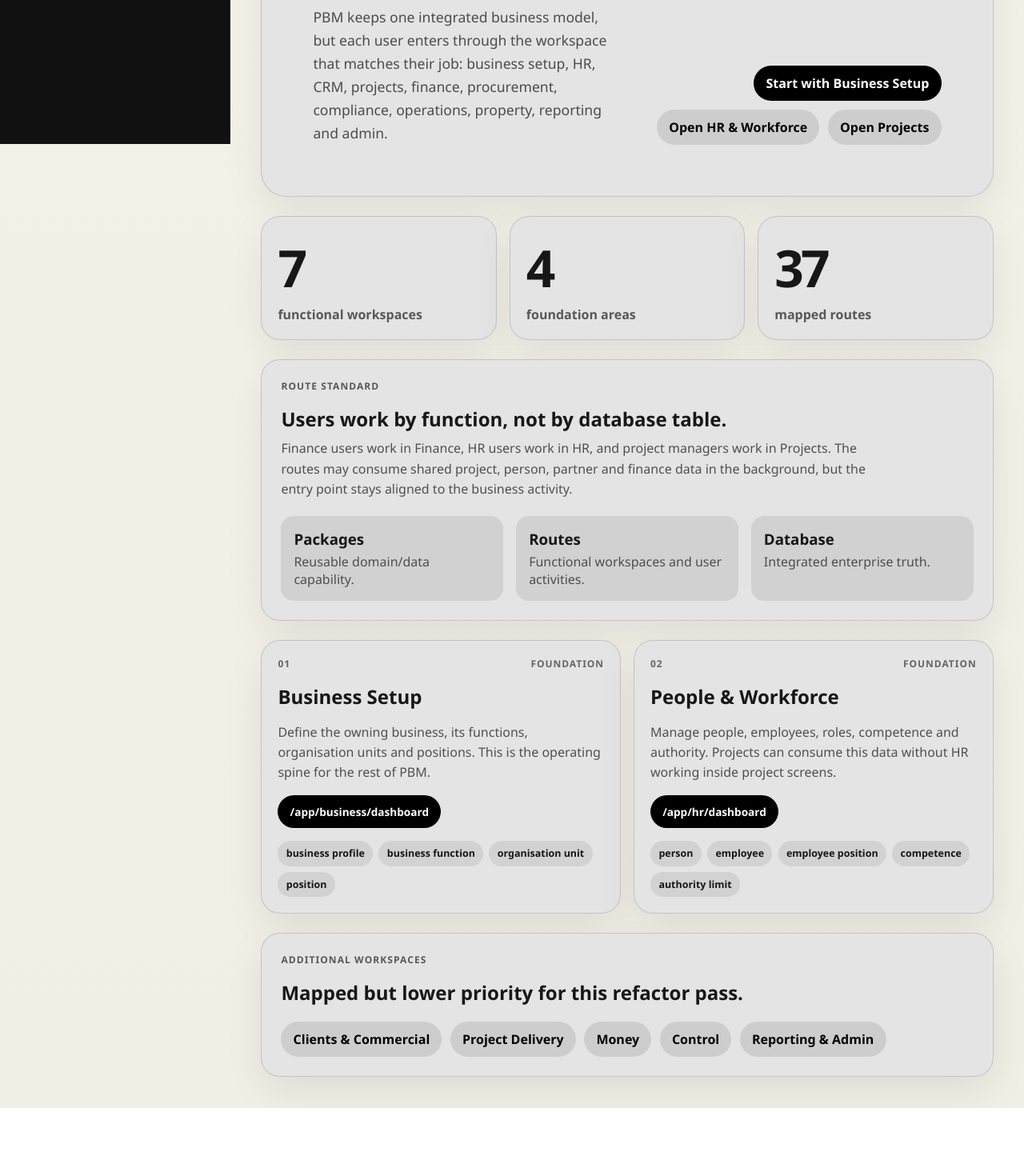
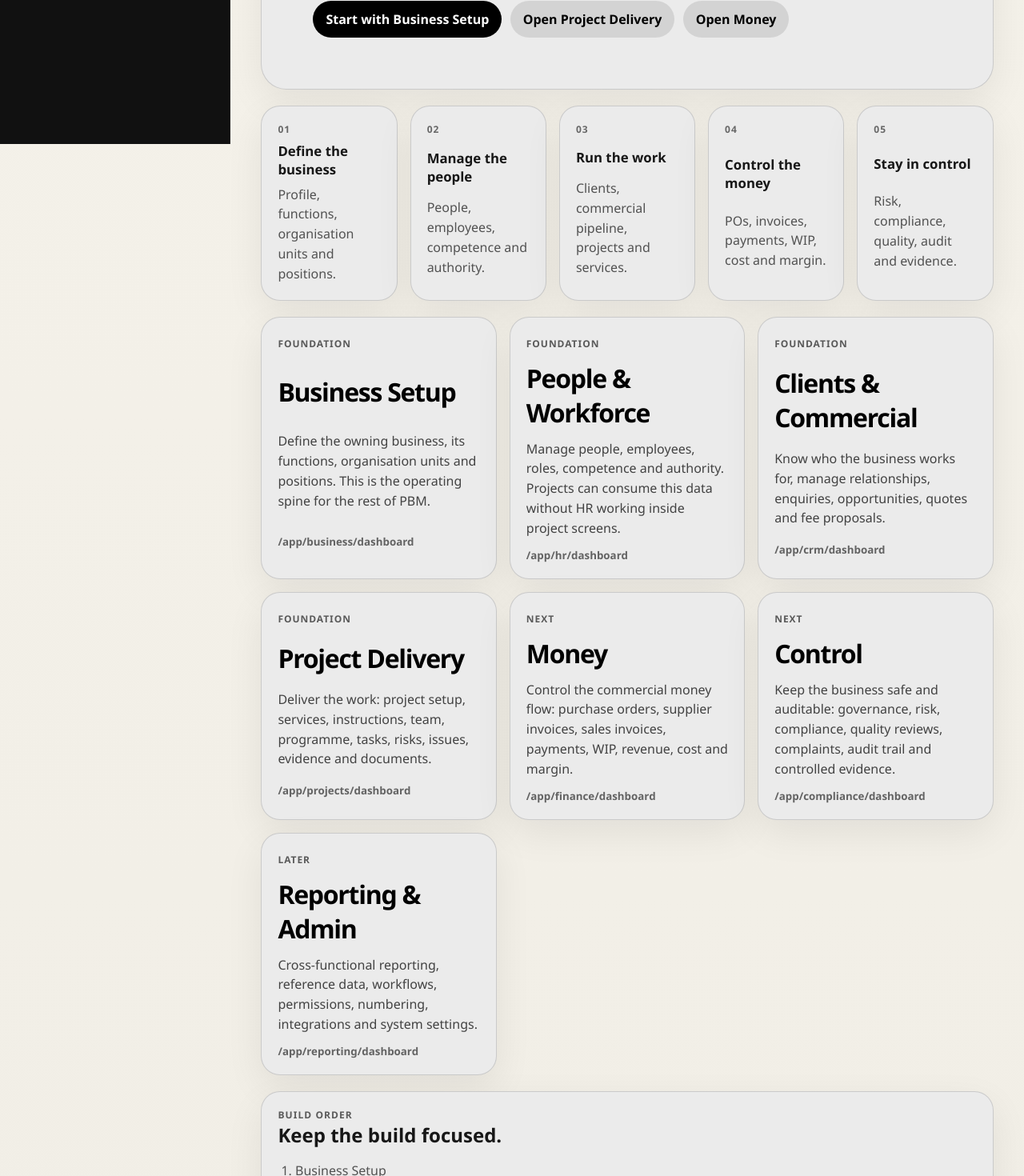
Before and after one commit to 8140spitt/perspective_business_manager, a SvelteKit app: page /app/dashboard in a window 1280 px wide. Shown: the part 660-2130 px from the top of the page at 80% size. Before the commit the page ends 2045 px from the top, so only its background shows below. Built offline with nearby package versions, Linux system fonts and the light colour scheme.

Commit message:
Reduce main dashboard noise around operating lanes

```diff
--- a/src/routes/app/dashboard/+page.svelte
+++ b/src/routes/app/dashboard/+page.svelte
@@ -3,163 +3,116 @@
 
 	const statusLabel: Record<CapabilityArea['status'], string> = {
 		foundation: 'Foundation',
-		scaffolded: 'Scaffolded',
-		future: 'Future'
+		scaffolded: 'Next',
+		future: 'Later'
 	};
 
-	const priorityWorkspaceIds = [
-		'business-setup',
-		'people-workforce',
-		'crm-commercial',
-		'projects-portfolio',
-		'finance-capital',
-		'supply-chain-procurement',
-		'governance-risk-compliance',
-		'operations-service-delivery',
-		'property-technical-asset',
-		'information-data-digital'
-	];
-
-	const orderedWorkspaces = priorityWorkspaceIds
-		.map((id) => capabilityMap.find((area) => area.id === id))
-		.filter((area): area is CapabilityArea => Boolean(area));
-
-	const otherWorkspaces = capabilityMap.filter((area) => !priorityWorkspaceIds.includes(area.id));
-	const workspaceCount = capabilityMap.length;
-	const foundationCount = capabilityMap.filter((area) => area.status === 'foundation').length;
-	const routeCount = capabilityMap.reduce((total, area) => total + area.currentRoutes.length, 0);
+	const operatingLanes = capabilityMap;
+	const foundationLanes = operatingLanes.filter((lane) => lane.status === 'foundation');
 </script>
 
 <svelte:head>
-	<title>Functional Workspaces | Perspective Business Manager</title>
+	<title>Operating Model | Perspective Business Manager</title>
 </svelte:head>
 
 <section class="page-shell">
 	<section class="hero">
-		<div>
 		<p class="eyebrow">Perspective Business Manager</p>
-			<h1>Functional workspaces over old module silos.</h1>
+		<h1>One business. Seven clear lanes.</h1>
 		<p class="lede">
-				PBM keeps one integrated business model, but each user enters through the workspace that
-				matches their job: business setup, HR, CRM, projects, finance, procurement, compliance,
-				operations, property, reporting and admin.
+			PBM is not a pile of modules. It is one integrated business system with clear workspaces
+			for the jobs people actually do: set up the business, manage people, win work, deliver
+			work, control money, stay compliant and report clearly.
 		</p>
-		</div>
 
-		<div class="hero-actions" aria-label="Primary workspaces">
+		<div class="hero-actions" aria-label="Primary actions">
 			<a href="/app/business/dashboard">Start with Business Setup</a>
-			<a href="/app/hr/dashboard">Open HR & Workforce</a>
-			<a href="/app/projects/dashboard">Open Projects</a>
+			<a href="/app/projects/dashboard">Open Project Delivery</a>
+			<a href="/app/finance/dashboard">Open Money</a>
 		</div>
 	</section>
 
-	<section class="metrics" aria-label="Workspace summary">
+	<section class="spine" aria-label="Operating spine">
 		<article>
-			<strong>{workspaceCount}</strong>
-			<span>functional workspaces</span>
+			<span>01</span>
+			<strong>Define the business</strong>
+			<p>Profile, functions, organisation units and positions.</p>
 		</article>
 		<article>
-			<strong>{foundationCount}</strong>
-			<span>foundation areas</span>
+			<span>02</span>
+			<strong>Manage the people</strong>
+			<p>People, employees, competence and authority.</p>
 		</article>
 		<article>
-			<strong>{routeCount}</strong>
-			<span>mapped routes</span>
+			<span>03</span>
+			<strong>Run the work</strong>
+			<p>Clients, commercial pipeline, projects and services.</p>
+		</article>
+		<article>
+			<span>04</span>
+			<strong>Control the money</strong>
+			<p>POs, invoices, payments, WIP, cost and margin.</p>
+		</article>
+		<article>
+			<span>05</span>
+			<strong>Stay in control</strong>
+			<p>Risk, compliance, quality, audit and evidence.</p>
 		</article>
 	</section>
 
-	<section class="panel">
-		<div class="section-heading">
-			<p class="eyebrow">Route standard</p>
-			<h2>Users work by function, not by database table.</h2>
-			<p>
-				Finance users work in Finance, HR users work in HR, and project managers work in Projects.
-				The routes may consume shared project, person, partner and finance data in the background,
-				but the entry point stays aligned to the business activity.
-			</p>
+	<section class="lane-grid" aria-label="Business workspaces">
+		{#each operatingLanes as lane}
+			<a class="lane-card" href={lane.primaryRoute} data-status={lane.status}>
+				<div class="lane-topline">
+					<span>{statusLabel[lane.status]}</span>
 				</div>
-
-		<div class="principles">
-			<article>
-				<h3>Packages</h3>
-				<p>Reusable domain/data capability.</p>
-			</article>
-			<article>
-				<h3>Routes</h3>
-				<p>Functional workspaces and user activities.</p>
-			</article>
-			<article>
-				<h3>Database</h3>
-				<p>Integrated enterprise truth.</p>
-			</article>
-		</div>
-	</section>
-
-	<section class="workspace-grid" aria-label="Functional workspace map">
-		{#each orderedWorkspaces as area, index}
-			<article class="workspace-card" data-status={area.status}>
-				<div class="card-topline">
-					<span>{String(index + 1).padStart(2, '0')}</span>
-					<strong>{statusLabel[area.status]}</strong>
-				</div>
-
-				<h2>{area.name}</h2>
-				<p>{area.description}</p>
-
-				<a class="primary-link" href={area.primaryRoute}>{area.primaryRoute}</a>
-
-				<div class="chips" aria-label="Core objects">
-					{#each area.coreObjects as object}
-						<span>{object.replace(/_/g, ' ')}</span>
-					{/each}
-				</div>
-			</article>
+				<h2>{lane.name}</h2>
+				<p>{lane.description}</p>
+				<small>{lane.primaryRoute}</small>
+			</a>
 		{/each}
 	</section>
 
-	{#if otherWorkspaces.length > 0}
 	<section class="panel">
-			<div class="section-heading">
-				<p class="eyebrow">Additional workspaces</p>
-				<h2>Mapped but lower priority for this refactor pass.</h2>
+		<div>
+			<p class="eyebrow">Build order</p>
+			<h2>Keep the build focused.</h2>
 		</div>
-
-			<div class="route-list">
-				{#each otherWorkspaces as area}
-					<a href={area.primaryRoute}>{area.name}</a>
+		<ol>
+			{#each foundationLanes as lane}
+				<li>{lane.name}</li>
 			{/each}
-			</div>
+			<li>Then wire Money and Control properly.</li>
+			<li>Reporting and Admin stay quiet until the operating spine is stable.</li>
+		</ol>
 	</section>
-	{/if}
 </section>
 
 <style>
 	.page-shell {
 		display: grid;
-		gap: 1.5rem;
+		gap: 1.25rem;
 		padding: clamp(1rem, 3vw, 2.5rem);
 	}
 
 	.hero,
 	.panel,
-	.workspace-card,
-	.metrics article {
+	.spine article,
+	.lane-card {
 		border: 1px solid color-mix(in oklch, CanvasText 14%, transparent);
-		background: color-mix(in oklch, Canvas 92%, CanvasText 8%);
-		box-shadow: 0 1rem 3rem color-mix(in oklch, CanvasText 8%, transparent);
+		background: color-mix(in oklch, Canvas 94%, CanvasText 6%);
+		box-shadow: 0 1rem 3rem color-mix(in oklch, CanvasText 7%, transparent);
 	}
 
 	.hero {
 		display: grid;
-		grid-template-columns: minmax(0, 1fr) auto;
-		gap: 1.5rem;
-		align-items: end;
+		gap: 1.25rem;
 		padding: clamp(1.5rem, 5vw, 4rem);
 		border-radius: 2rem;
 	}
 
 	.eyebrow {
-		margin: 0 0 0.5rem;
+		margin: 0;
 		font-size: 0.75rem;
 		font-weight: 800;
 		letter-spacing: 0.09em;
@@ -169,131 +122,68 @@
 
 	h1,
 	h2,
-	h3,
 	p {
 		margin: 0;
 	}
 
 	h1 {
-		max-width: 13ch;
-		font-size: clamp(2.5rem, 7vw, 5.25rem);
-		line-height: 0.92;
-		letter-spacing: -0.07em;
+		max-width: 12ch;
+		font-size: clamp(2.75rem, 8vw, 6rem);
+		line-height: 0.9;
+		letter-spacing: -0.08em;
 	}
 
 	.lede {
-		max-width: 75ch;
-		margin-top: 1rem;
-		font-size: 1.1rem;
+		max-width: 74ch;
+		font-size: 1.08rem;
 		line-height: 1.65;
-		opacity: 0.74;
+		opacity: 0.76;
 	}
 
-	.hero-actions,
-	.route-list {
+	.hero-actions {
 		display: flex;
 		flex-wrap: wrap;
 		gap: 0.65rem;
 	}
 
-	.hero-actions {
-		justify-content: end;
-		max-width: 24rem;
+	.hero-actions a,
+	.lane-card {
+		text-decoration: none;
 	}
 
-	.hero-actions a,
-	.route-list a,
-	.primary-link {
+	.hero-actions a {
 		border-radius: 999px;
-		padding: 0.7rem 0.95rem;
+		padding: 0.75rem 1rem;
 		background: CanvasText;
 		color: Canvas;
 		font-weight: 800;
-		text-decoration: none;
 	}
 
-	.hero-actions a:nth-child(n + 2),
-	.route-list a {
+	.hero-actions a:nth-child(n + 2) {
 		background: color-mix(in oklch, CanvasText 10%, transparent);
 		color: CanvasText;
 	}
 
-	.metrics {
+	.spine {
 		display: grid;
-		grid-template-columns: repeat(3, minmax(0, 1fr));
+		grid-template-columns: repeat(5, minmax(0, 1fr));
 		gap: 1rem;
 	}
 
-	.metrics article {
-		display: grid;
-		gap: 0.25rem;
+	.spine article,
+	.lane-card,
+	.panel {
+		border-radius: 1.5rem;
 		padding: 1.25rem;
-		border-radius: 1.5rem;
 	}
 
-	.metrics strong {
-		font-size: clamp(2rem, 6vw, 4rem);
-		letter-spacing: -0.06em;
+	.spine article {
+		display: grid;
+		gap: 0.45rem;
 	}
 
-	.metrics span {
-		font-weight: 800;
-		opacity: 0.68;
-	}
-
-	.panel {
-		display: grid;
-		gap: 1.25rem;
-		padding: 1.5rem;
-		border-radius: 1.5rem;
-	}
-
-	.section-heading {
-		display: grid;
-		gap: 0.5rem;
-		max-width: 80ch;
-	}
-
-	.section-heading p:not(.eyebrow) {
-		line-height: 1.6;
-		opacity: 0.72;
-	}
-
-	.principles {
-		display: grid;
-		grid-template-columns: repeat(3, minmax(0, 1fr));
-		gap: 1rem;
-	}
-
-	.principles article {
-		padding: 1rem;
-		border-radius: 1rem;
-		background: color-mix(in oklch, Canvas 86%, CanvasText 14%);
-	}
-
-	.principles p {
-		margin-top: 0.35rem;
-		opacity: 0.7;
-	}
-
-	.workspace-grid {
-		display: grid;
-		grid-template-columns: repeat(auto-fit, minmax(18rem, 1fr));
-		gap: 1rem;
-	}
-
-	.workspace-card {
-		display: grid;
-		align-content: start;
-		gap: 1rem;
-		padding: 1.25rem;
-		border-radius: 1.5rem;
-	}
-
-	.card-topline {
-		display: flex;
-		justify-content: space-between;
-		gap: 1rem;
+	.spine span,
+	.lane-topline span {
 		font-size: 0.75rem;
 		font-weight: 900;
 		letter-spacing: 0.08em;
@@ -301,39 +191,56 @@
 		opacity: 0.62;
 	}
 
-	.workspace-card p {
+	.spine strong {
+		font-size: 1.05rem;
+	}
+
+	.spine p,
+	.lane-card p,
+	.panel li {
 		line-height: 1.55;
 		opacity: 0.72;
 	}
 
-	.primary-link {
-		justify-self: start;
-		font-size: 0.85rem;
+	.lane-grid {
+		display: grid;
+		grid-template-columns: repeat(auto-fit, minmax(18rem, 1fr));
+		gap: 1rem;
 	}
 
-	.chips {
-		display: flex;
-		flex-wrap: wrap;
-		gap: 0.45rem;
+	.lane-card {
+		display: grid;
+		gap: 0.75rem;
+		color: CanvasText;
 	}
 
-	.chips span {
-		border-radius: 999px;
-		padding: 0.45rem 0.65rem;
-		background: color-mix(in oklch, CanvasText 8%, transparent);
-		font-size: 0.78rem;
-		font-weight: 700;
+	.lane-card h2 {
+		font-size: clamp(1.35rem, 3vw, 2rem);
+		letter-spacing: -0.04em;
 	}
 
-	@media (max-width: 52rem) {
-		.hero,
-		.metrics,
-		.principles {
-			grid-template-columns: 1fr;
+	.lane-card small {
+		font-weight: 800;
+		opacity: 0.58;
 	}
 
-		.hero-actions {
-			justify-content: start;
+	.panel {
+		display: grid;
+		gap: 1rem;
+	}
+
+	ol {
+		margin: 0;
+		padding-left: 1.35rem;
+	}
+
+	li + li {
+		margin-top: 0.4rem;
+	}
+
+	@media (max-width: 900px) {
+		.spine {
+			grid-template-columns: 1fr;
 		}
 	}
 </style>
```
Lines whose indentation alone changed are shown as unchanged.
